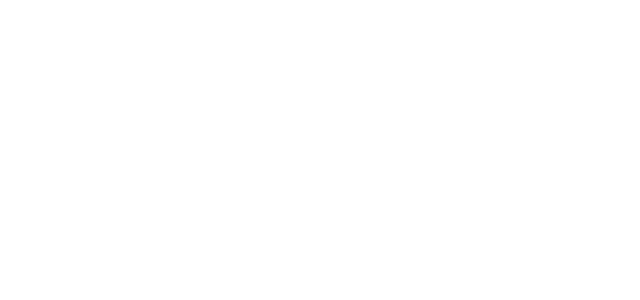
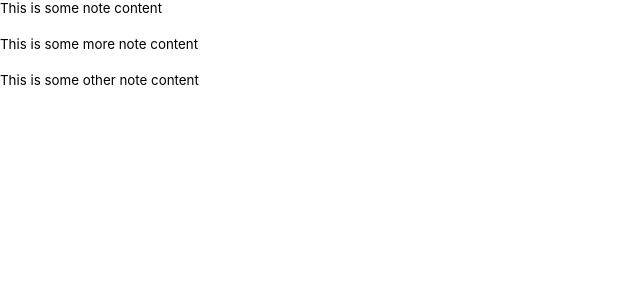
Before and after one commit to WesselSmit/svelte-notes, a Svelte app: page / in a window 1280 px wide. Shown: the top 300 px of the page, without its empty margins (0-640 px from the left). Built offline with nearby package versions, Linux system fonts and the light colour scheme.

Commit message:
feat: make note-rows fill the remaining height

```diff
--- a/public/global.css
+++ b/public/global.css
@@ -16,3 +16,16 @@
 h1 {
   font-size: 2.5rem;
 }
+
+ul, ol {
+  margin: 0;
+  padding: 0;
+  list-style: none;
+}
+
+textarea {
+  padding: 0;
+  font-family: inherit;
+  border: none;
+  resize: none;
+}
--- a/public/index.html
+++ b/public/index.html
@@ -13,6 +13,5 @@
 	<script defer src='/build/bundle.js'></script>
 </head>
 
-<body>
-</body>
+<body></body>
 </html>
--- a/src/pages/App.svelte
+++ b/src/pages/App.svelte
@@ -1,11 +1,62 @@
 <main class="app">
-
+  <section class="note">
+    <ul class="note__list">
+      {#each notes as note}
+        <li class="note-row">
+          <textarea
+            type="text"
+            class="note-row__input {note.type}"
+            value={note.content}
+            placeholder={note.type === 'new' ? 'Start typing..' : null}
+          />
+        </li>
+      {/each}
+    </ul>
+  </section>
 </main>
 
 <script>
+  const noteFromStorage = [
+    {
+      type: 'body',
+      content: 'This is some note content'
+    },
+    {
+      type: 'body',
+      content: 'This is some more note content'
+    },
+    {
+      type: 'body',
+      content: 'This is some other note content'
+    }
+  ]
+  // const noteFromStorage = []
+  const defaultNote = [{ type: 'new', content: '' }]
+  const notes = noteFromStorage.length ? noteFromStorage : defaultNote
+
 
 </script>
 
 <style lang="scss">
+.note {
+  &__list {
+    display: flex;
+    flex-direction: column;
+    height: 100vh;
+    margin: 0;
+    padding: 0;
+    list-style: none;
 
+    & > *:last-child {
+      flex: 1;
+    }
+  }
+}
+
+.note-row {
+  &__input {
+      width: 100%;
+      height: 100%;
+    }
+  }
 </style>
```
